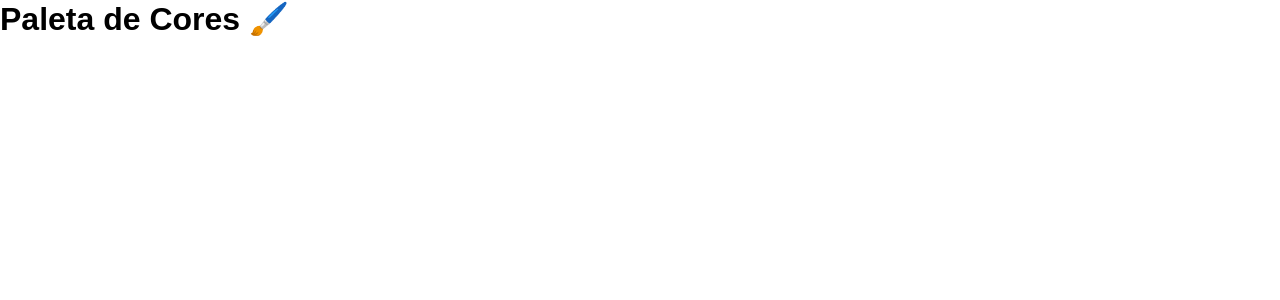
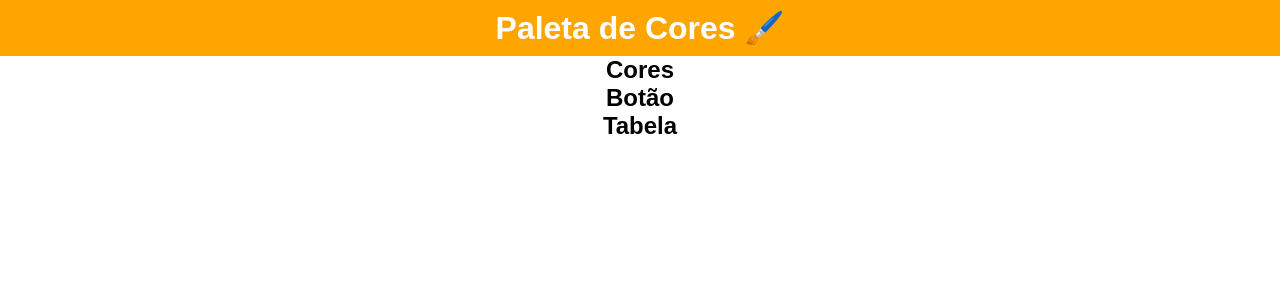
Before and after one commit to SP-Sam/pixels-art-trybe, a React (Create React App) app: page / in a window 1280 px wide. Shown: the top 300 px of the page. Built offline with nearby package versions, Linux system fonts and the light colour scheme.

Commit message:
feat: Cria estrutura da pagina

```diff
--- a/src/App.jsx
+++ b/src/App.jsx
@@ -1,8 +1,24 @@
+import './styles/App.css';
+
 function App() {
   return (
-    <>
-      <h1>Paleta de Cores 🖌️</h1>
-    </>
+    <div className="home-container">
+      <header>
+        <h1>Paleta de Cores 🖌️</h1>
+      </header>
+
+      <main>
+        <div>
+          <h2>Cores</h2>
+        </div>
+
+        <h2>Botão</h2>
+
+        <div>
+          <h2>Tabela</h2>
+        </div>
+      </main>
+    </div>
   );
 }
 
--- a/src/index.css
+++ b/src/index.css
@@ -5,6 +5,7 @@
 }
 
 body {
+  height: 100vh;
   font-family: sans-serif;
   font-size: 16px;
 }
--- /dev/null
+++ b/src/styles/App.css
@@ -0,0 +1,24 @@
+.home-container {
+  height: 100vh;
+  display: flex;
+  flex-direction: column;
+  align-items: center;
+}
+
+header {
+  border: 1px solid orange;
+  display: flex;
+  justify-content: center;
+  width: 100%;
+  background-color: orange;
+  padding: 0.5rem 0;
+  color: white;
+}
+
+main {
+  display: flex;
+  flex-direction: column;
+  align-items: center;
+  height: 100%;
+  width: 100%;
+}
```
